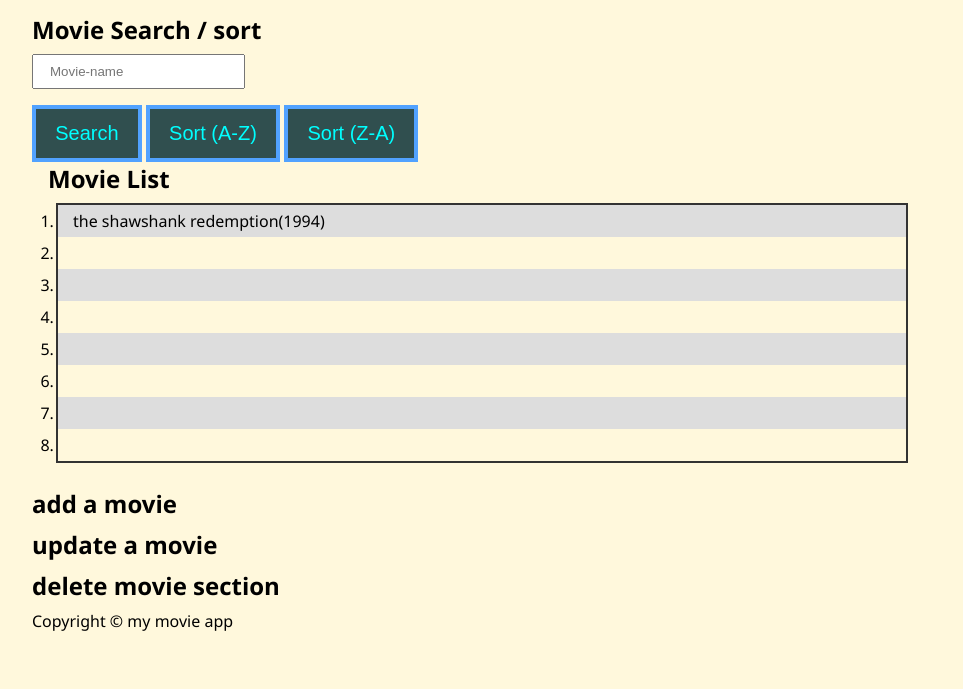
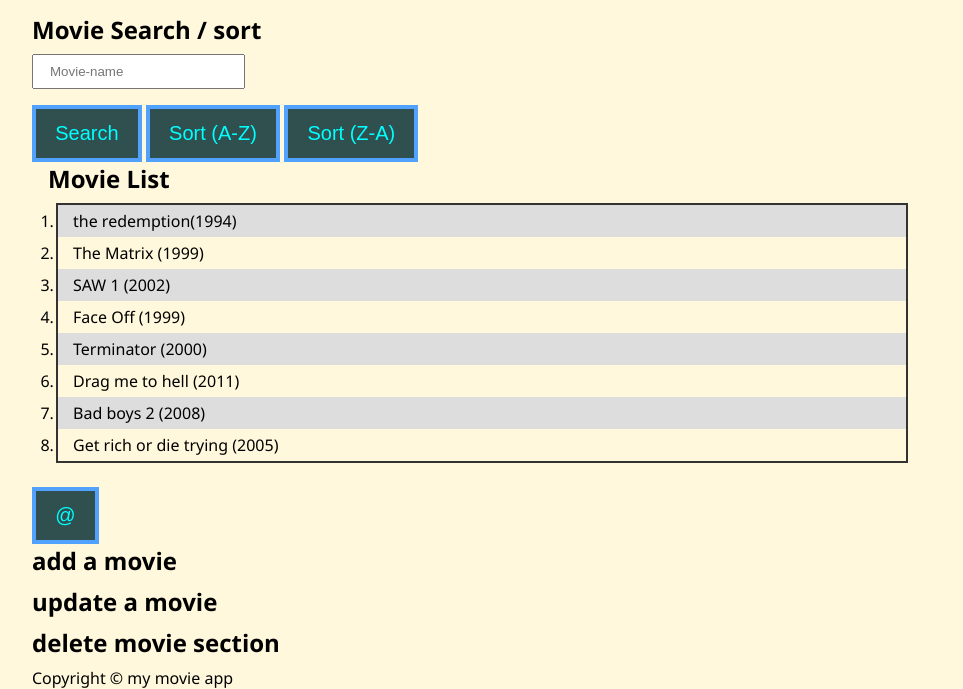
Before and after one commit to Jsgcode93/session-8, a plain HTML site: page index.html in a window 1280 px wide. Shown: the part 124-813 px from the top of the page, without its empty margins (158-1121 px from the left). Drawn offline with Linux system fonts and the light colour scheme; files whose address does not match are found by name.

Commit message:
fixed index.html

```diff
--- a/index.html
+++ b/index.html
@@ -34,14 +34,14 @@
     </section>
 <!--Movie List start-->
 <ol class="list" id="list">
- <li class="row">the shawshank redemption(1994)</li>
- <li class="row"></li>
- <li class="row"></li>
- <li class="row"></li>
- <li class="row"></li>
- <li class="row"></li>
- <li class="row"></li>
- <li class="row"></li>
+ <li class="row">the redemption(1994)</li>
+ <li class="row">The Matrix (1999)</li>
+ <li class="row">SAW 1 (2002)</li>
+ <li class="row">Face Off (1999) </li>
+ <li class="row">Terminator (2000)</li>
+ <li class="row">Drag me to hell (2011)</li>
+ <li class="row">Bad boys 2 (2008)  </li>
+ <li class="row">Get rich or die trying (2005)</li>
 </ol>
 
 <!--Send move list section -->
@@ -52,7 +52,7 @@
 <!--start tab section-->
 <!--tabs-->
  <section class="tabs">
-
+   <button class="tablinks">@  </button>
  </section>
  <!--End of tab section-->
 
@@ -78,7 +78,6 @@
         <p>Copyright &copy; <span id="date"></span>my movie app</p>
     </div>
 </footer>
-
 <!--load in our Javascript-->
  <!--the order we import the JS here is important-->
  <!--have the movie list first, allows app.js to access the class defined in this file -->
```
Lines whose indentation alone changed are shown as unchanged.
